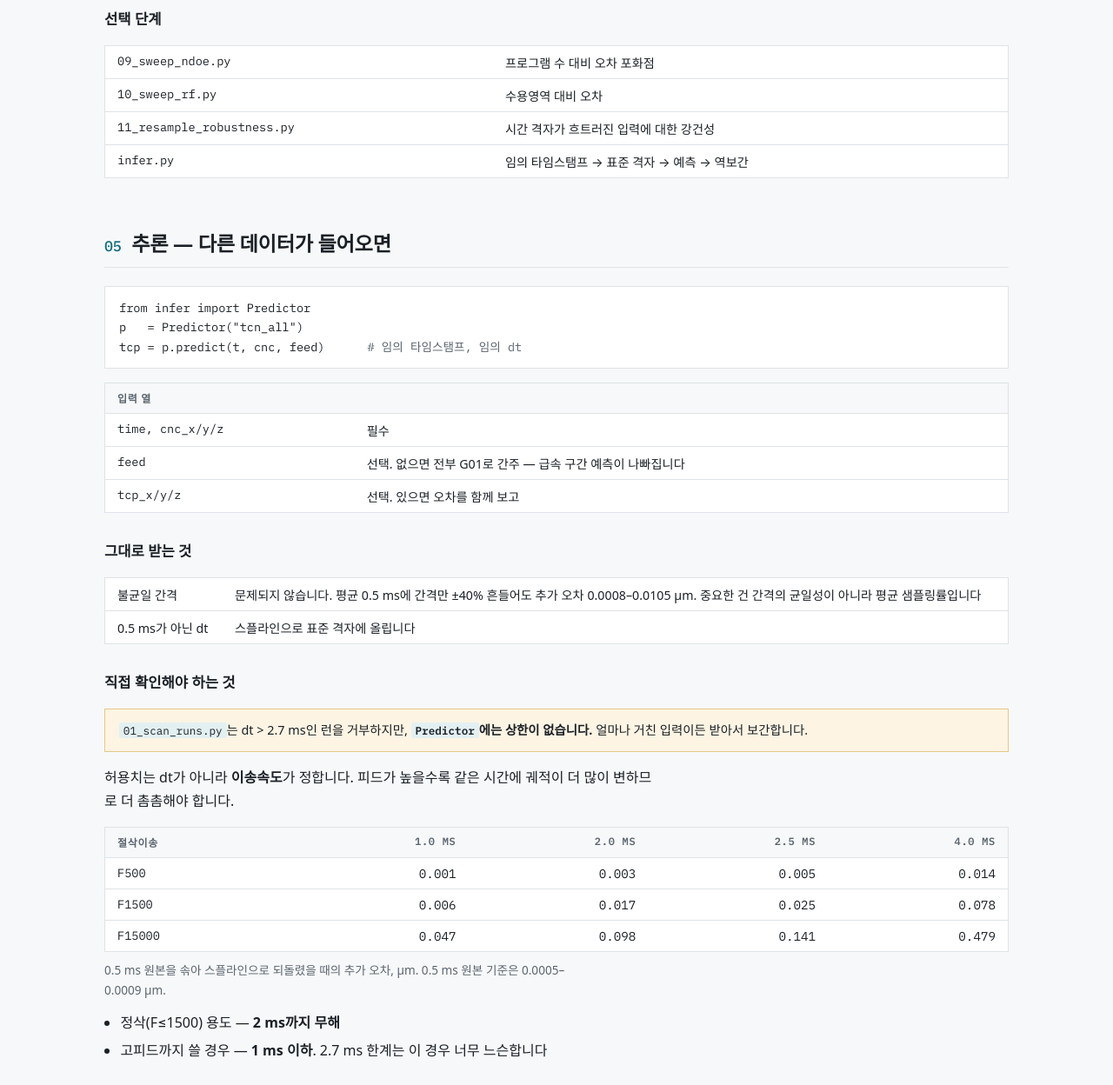
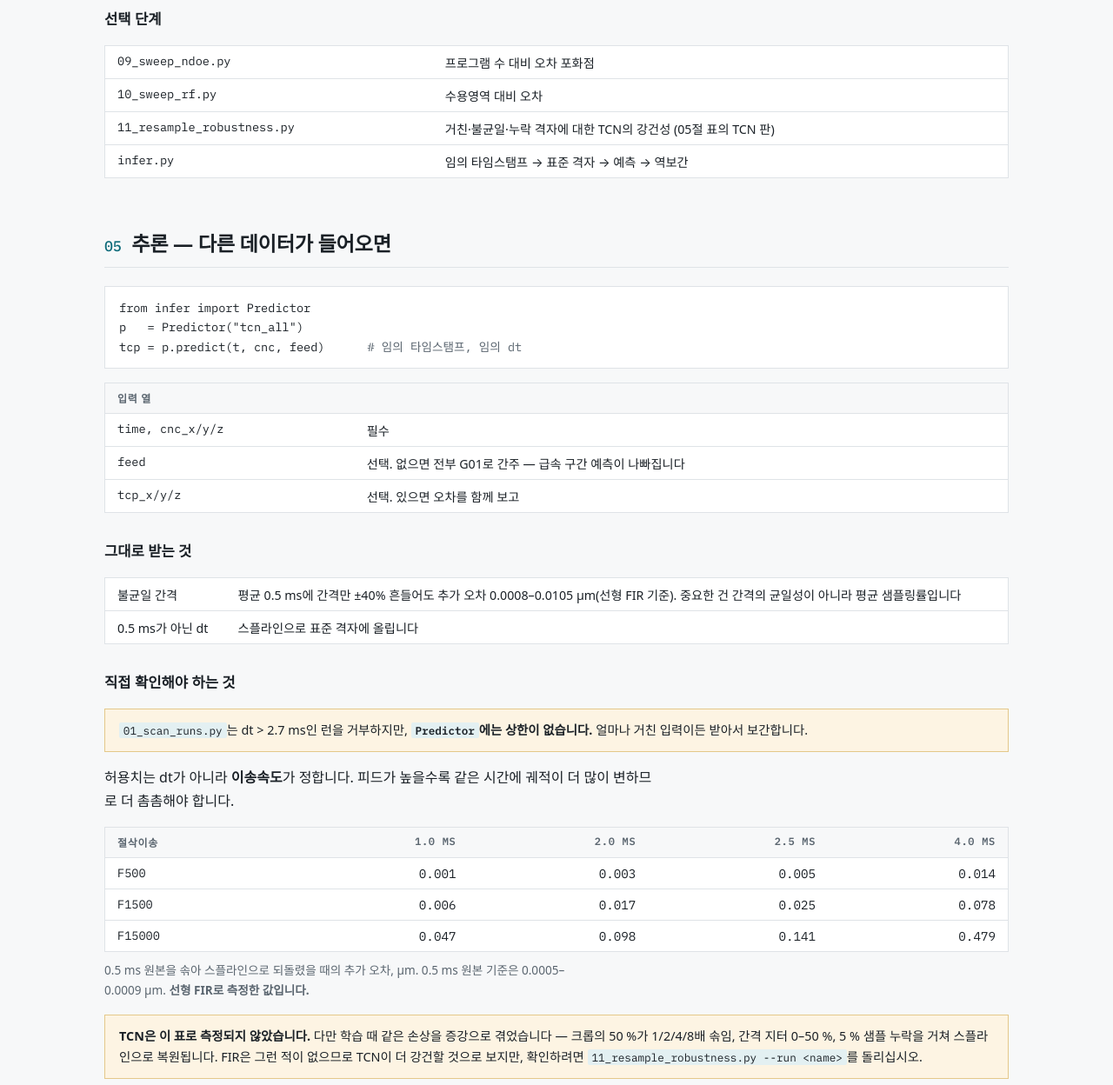
Before and after one commit to OptimisticPotato/CNC-TCP-wTCN, a plain HTML site: page docs/index.html in a window 1280 px wide. Shown: the part 4140-5388 px from the top of the page at 87% size. Drawn offline with Linux system fonts and the light colour scheme; a web font is replaced by a local one.

Commit message:
Say which model the resampling numbers came from
Section 05 is about running the TCN, and the resampling table in it was
measured with the FIR. It now says so, and says what is not known: the TCN has
not been measured on degraded input.

What can be said is that the TCN trained on exactly this corruption -- half of
all crops are decimated 1/2/4/8x with 0-50% timestamp jitter and 5% dropout,
then splined back -- while the FIR never saw any of it, so the TCN should be no
worse. 11_resample_robustness.py produces the TCN version of the table; the
optional-steps row now says that is what it is for.

Co-Authored-By: Claude Opus 5 <noreply@anthropic.com>

```diff
--- a/docs/index.html
+++ b/docs/index.html
@@ -375,7 +375,7 @@ python code\scripts\02_select_doe.py --criterion excitation --set select.tag=r4
       <tbody>
         <tr><td class="mono">09_sweep_ndoe.py</td><td>프로그램 수 대비 오차 포화점</td></tr>
         <tr><td class="mono">10_sweep_rf.py</td><td>수용영역 대비 오차</td></tr>
-        <tr><td class="mono">11_resample_robustness.py</td><td>시간 격자가 흐트러진 입력에 대한 강건성</td></tr>
+        <tr><td class="mono">11_resample_robustness.py</td><td>거친·불균일·누락 격자에 대한 TCN의 강건성 (05절 표의 TCN 판)</td></tr>
         <tr><td class="mono">infer.py</td><td>임의 타임스탬프 → 표준 격자 → 예측 → 역보간</td></tr>
       </tbody>
     </table>
@@ -405,7 +405,7 @@ tcp = p.predict(t, cnc, feed)      <span class="c"># 임의 타임스탬프, 임
     <table>
       <tbody>
         <tr><td style="white-space:nowrap">불균일 간격</td>
-            <td>문제되지 않습니다. 평균 0.5 ms에 간격만 ±40% 흔들어도 추가 오차 0.0008–0.0105 µm.
+            <td>평균 0.5 ms에 간격만 ±40% 흔들어도 추가 오차 0.0008–0.0105 µm(선형 FIR 기준).
             중요한 건 간격의 균일성이 아니라 평균 샘플링률입니다</td></tr>
         <tr><td style="white-space:nowrap">0.5 ms가 아닌 dt</td>
             <td>스플라인으로 표준 격자에 올립니다</td></tr>
@@ -437,7 +437,15 @@ tcp = p.predict(t, cnc, feed)      <span class="c"># 임의 타임스탬프, 임
     </table>
   </div>
   <p style="font-size:.85rem;color:var(--fg-dim);margin-top:-6px">0.5 ms 원본을 솎아 스플라인으로
-  되돌렸을 때의 추가 오차, µm. 0.5 ms 원본 기준은 0.0005–0.0009 µm.</p>
+  되돌렸을 때의 추가 오차, µm. 0.5 ms 원본 기준은 0.0005–0.0009 µm.
+  <strong>선형 FIR로 측정한 값입니다.</strong></p>
+
+  <div class="note">
+    <p><strong>TCN은 이 표로 측정되지 않았습니다.</strong> 다만 학습 때 같은 손상을 증강으로
+    겪었습니다 — 크롭의 50 %가 1/2/4/8배 솎임, 간격 지터 0–50 %, 5 % 샘플 누락을 거쳐
+    스플라인으로 복원됩니다. FIR은 그런 적이 없으므로 TCN이 더 강건할 것으로 보지만,
+    확인하려면 <code>11_resample_robustness.py --run &lt;name&gt;</code>를 돌리십시오.</p>
+  </div>
 
   <ul>
     <li>정삭(F≤1500) 용도 — <strong>2 ms까지 무해</strong></li>
```
